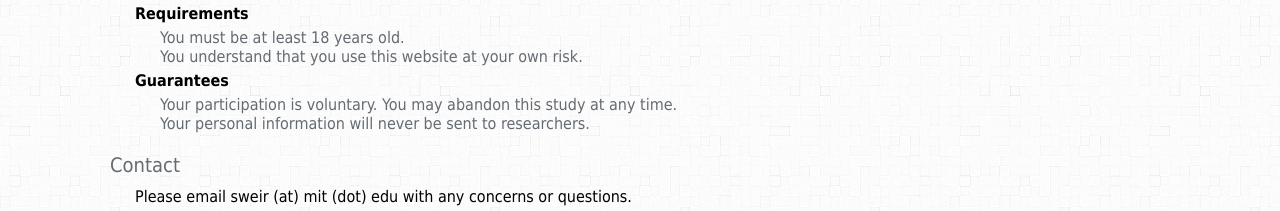
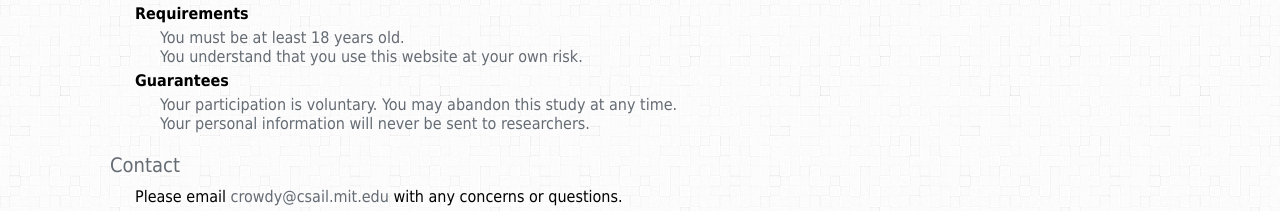
Before and after one commit to uid/learnersourcing-subgoal-labels, a Django app: template learnersourcing/subgoal/templates/subgoal/about.html in a window 1280 px wide. Shown: the part 749-960 px from the top of the page. Run offline with Django 3.2, Linux system fonts and the light colour scheme; the template is opened without the code that fills it, so the values that code supplies are empty; parts of the project's set-up code (start-up, migrations or seed data) failed here and were passed over; some libraries are stand-ins or nearby versions; some web fonts are replaced.

Commit message:
adding email alias

```diff
--- a/learnersourcing/subgoal/static/subgoal/css/styles.css
+++ b/learnersourcing/subgoal/static/subgoal/css/styles.css
@@ -1087,6 +1087,14 @@ a:hover {
 	color: #56c2ce;;
 }
 
+#crowdy_email {
+	color: #646B73;
+}
+
+#crowdy_email:hover {
+	color: #56c2ce;;
+}
+
 }
 
 
--- a/learnersourcing/subgoal/static/subgoal/js/briefing.js
+++ b/learnersourcing/subgoal/static/subgoal/js/briefing.js
@@ -84,7 +84,7 @@ function briefing(source) {
 			"<div class='help_info_bold_sm'>Guarantees:</div>"+
 			"<div class='help_info_sm'><ul><li>Your participation is voluntary. You may abandon this study at any time.</li>"+
 			"<li>Your personal information will never be sent to researchers.</li>"+
-			"<li>Please email sweir (at) mit (dot) edu with any concerns or questions.</li></ul></div>"+
+			"<li>Please email <a id='crowdy_email' href='mailto:crowdy@csail.mit.edu'>crowdy@csail.mit.edu</a> with any concerns or questions.</li></ul></div>"+
 			'<input type="checkbox" id="agree_box" name="agree"/><label for="agree_box">I agree with the terms and conditions.</label>',
 			buttons: { Cancel: true, Agree: false },
 			focus: 1,
--- a/learnersourcing/subgoal/static/subgoal/js/double_prompt.js
+++ b/learnersourcing/subgoal/static/subgoal/js/double_prompt.js
@@ -21,7 +21,7 @@ function double_brief() {
 			"<div class='help_info_bold_sm'>Guarantees:</div>"+
 			"<div class='help_info_sm'><ul><li>Your participation is voluntary. You may abandon this study at any time.</li>"+
 			"<li>Your personal information will never be sent to researchers.</li>"+
-			"<li>Please email sweir (at) mit (dot) edu with any concerns or questions.</li></ul></div>"+
+			"<li>Please email <a id='crowdy_email' href='mailto:crowdy@csail.mit.edu'>crowdy@csail.mit.edu</a> with any concerns or questions.</li></ul></div>"+
 			'<input type="checkbox" id="agree_box" name="agree"/><label for="agree_box">I agree with the terms and conditions.</label>',
 			buttons: { Cancel: -1, Agree: 1 },
 			focus: -1,
--- a/learnersourcing/subgoal/templates/subgoal/about.html
+++ b/learnersourcing/subgoal/templates/subgoal/about.html
@@ -84,7 +84,7 @@
 					Contact
 				</div>
 				<div class='help_step_text'>
-					Please email sweir (at) mit (dot) edu with any concerns or questions.
+					Please email <a id='crowdy_email' href='mailto:crowdy@csail.mit.edu'>crowdy@csail.mit.edu</a> with any concerns or questions.
 				</div>
 			</div>
 		</div>
```
